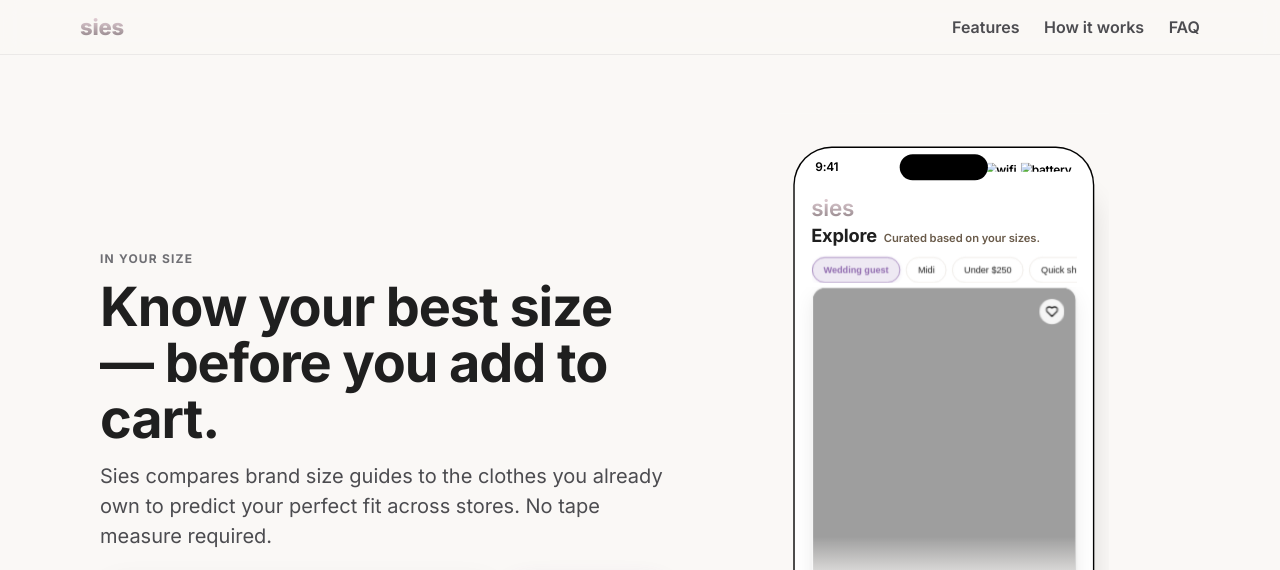
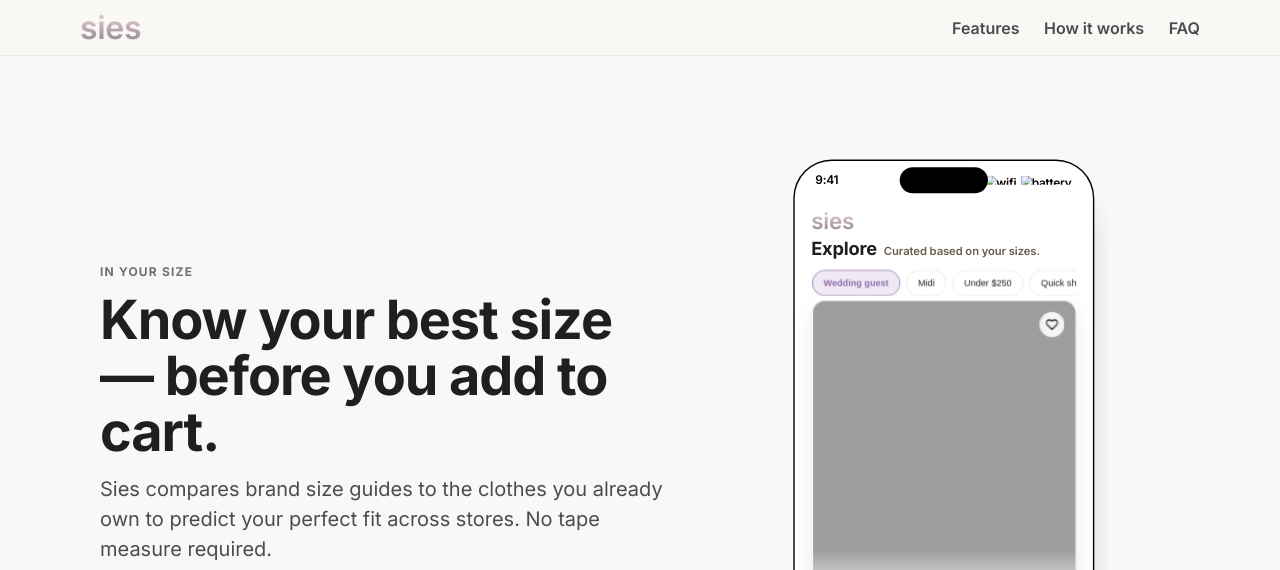
Before and after one commit to siestheapp/landingpage, a plain HTML site: page index.html in a window 1280 px wide. Shown: the top 570 px of the page. Drawn offline with Linux system fonts and the light colour scheme.

Commit message:
Updated logo styling to match mockup and improved header spacing

```diff
--- a/index.html
+++ b/index.html
@@ -27,13 +27,13 @@
     /* Layout */
     .container{max-width:var(--maxw);margin:0 auto;padding:0 20px}
     header{position:sticky;top:0;background:rgba(250,248,246,.8);backdrop-filter:blur(10px);border-bottom:1px solid rgba(0,0,0,.06);z-index:10}
-    .nav{display:flex;align-items:center;justify-content:space-between;padding:14px 0}
-    .logo{font-weight:800;font-size:22px;letter-spacing:-.01em;background:linear-gradient(180deg,#F1DCE3 0%,#8B7F83 100%);-webkit-background-clip:text;background-clip:text;-webkit-text-fill-color:transparent}
+    .nav{display:flex;align-items:center;justify-content:space-between;padding:8px 0}
+    .logo{font-weight:600;font-size:32px;letter-spacing:-.01em;background:linear-gradient(180deg,#F1DCE3 0%,#8B7F83 100%);-webkit-background-clip:text;background-clip:text;-webkit-text-fill-color:transparent}
     .nav a{font-weight:600;color:#4C4C50;text-decoration:none;margin-left:20px}
     .badge{display:inline-flex;align-items:center;gap:8px;padding:6px 10px;border:1px solid #E8E4DE;border-radius:999px;background:#F1EFF7;color:#4C4C50;font:600 12px/1 Inter}
 
     /* Hero */
-    .hero{padding:0 0 40px;margin-top:-95px}
+    .hero{padding:12px 0 40px;margin-top:-95px}
     .hero-wrap{display:grid;grid-template-columns:1.2fr 1fr;gap:40px;align-items:center}
     .eyebrow{font:700 12px/1 Inter;letter-spacing:.1em;text-transform:uppercase;color:#6F6F74;margin-bottom:14px}
     h1{font-size: clamp(32px, 5vw, 54px);line-height:1.04;letter-spacing:-.02em;margin-bottom:14px}
```
Also changed, not shown: .specstory/history/2025-08-27_23-41-0400-revert-to-first-commit.md.
